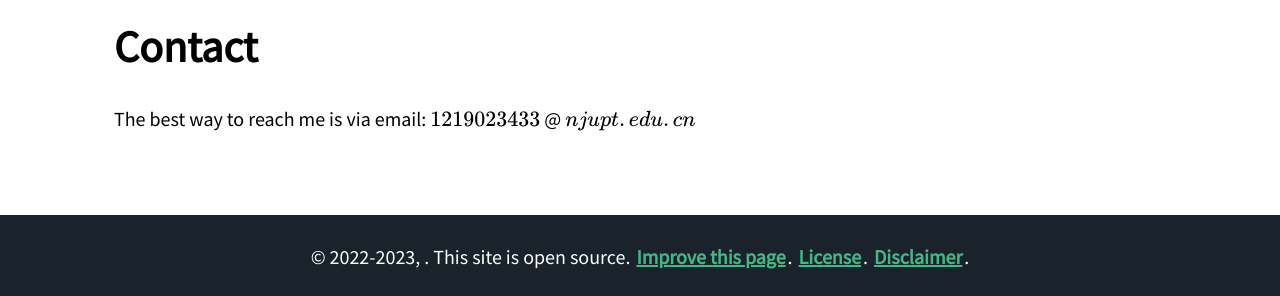
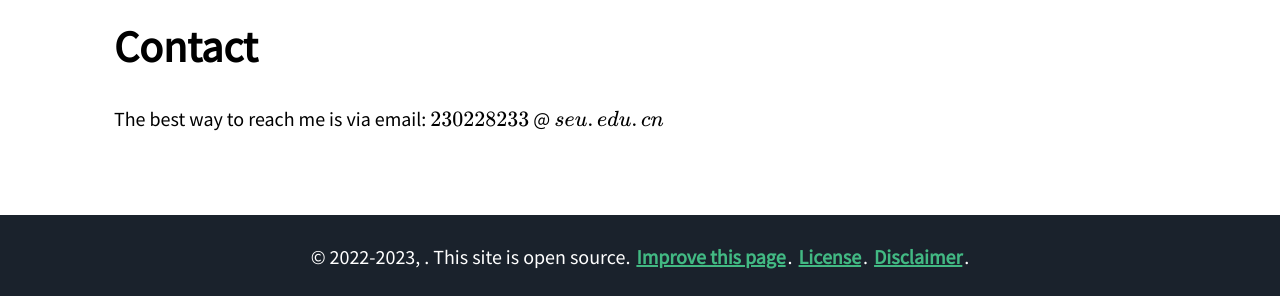
Before and after one commit to cscdxu/cdxu.github.io, a Jekyll site: the page built from about/index.md, in a window 1280 px wide. Shown: the part 1954-2250 px from the top of the page. Built offline with Jekyll 4.4.1, drawn with Linux system fonts in a browser that asks for light colours; nearby versions of some CDN libraries; formulas are drawn with MathJax 3.

Commit message:
Update index.md

```diff
--- a/about/index.md
+++ b/about/index.md
@@ -57,4 +57,4 @@ I named this website ***Poetic Dwelling***, as Martin Heidegger said:
 
 # Contact
 
-The best way to reach me is via email: $1219023433$ @ $njupt.edu.cn$
+The best way to reach me is via email: $230228233$ @ $seu.edu.cn$
```
